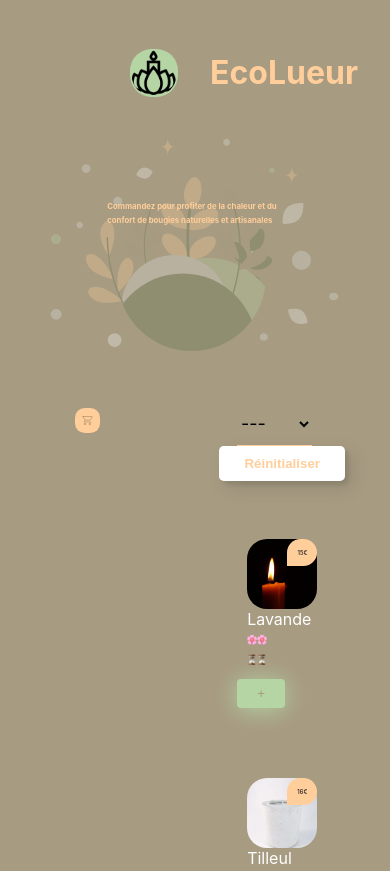
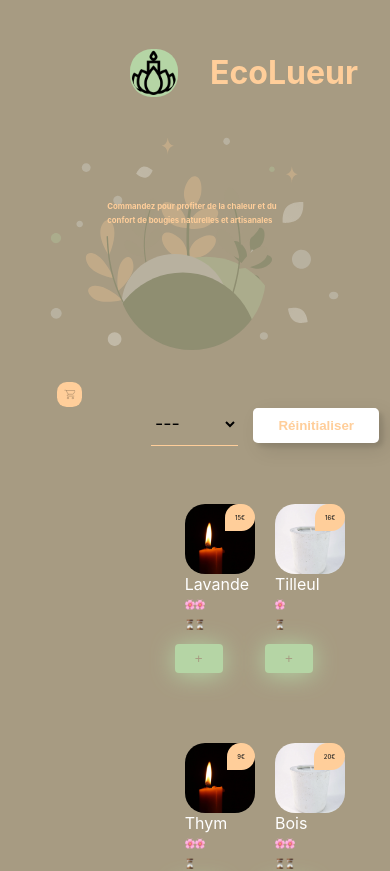
Before and after one commit to PfalzgraffT/EcoLueur, a React (Create React App) app: page / in a window 390 px wide. Shown: the top 871 px of the page. Built offline with nearby package versions, Linux system fonts and the light colour scheme.

Commit message:
finish design for mobile

```diff
--- a/src/styles/Cart.css
+++ b/src/styles/Cart.css
@@ -32,7 +32,7 @@
 }
 
 .lmj-cart-closed {
-	padding: 32px;
+	padding: 1.5vw;
 	width: 200px;
 	transition-duration: 1s;
 	text-align: center;
```
